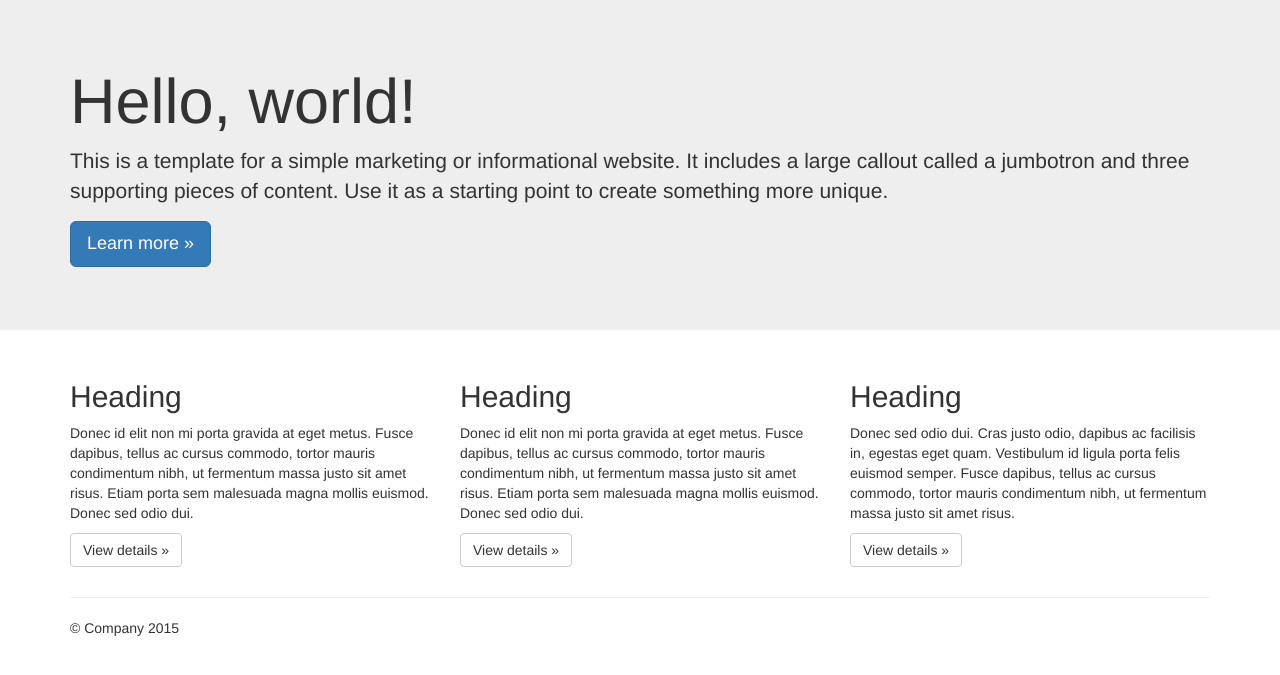
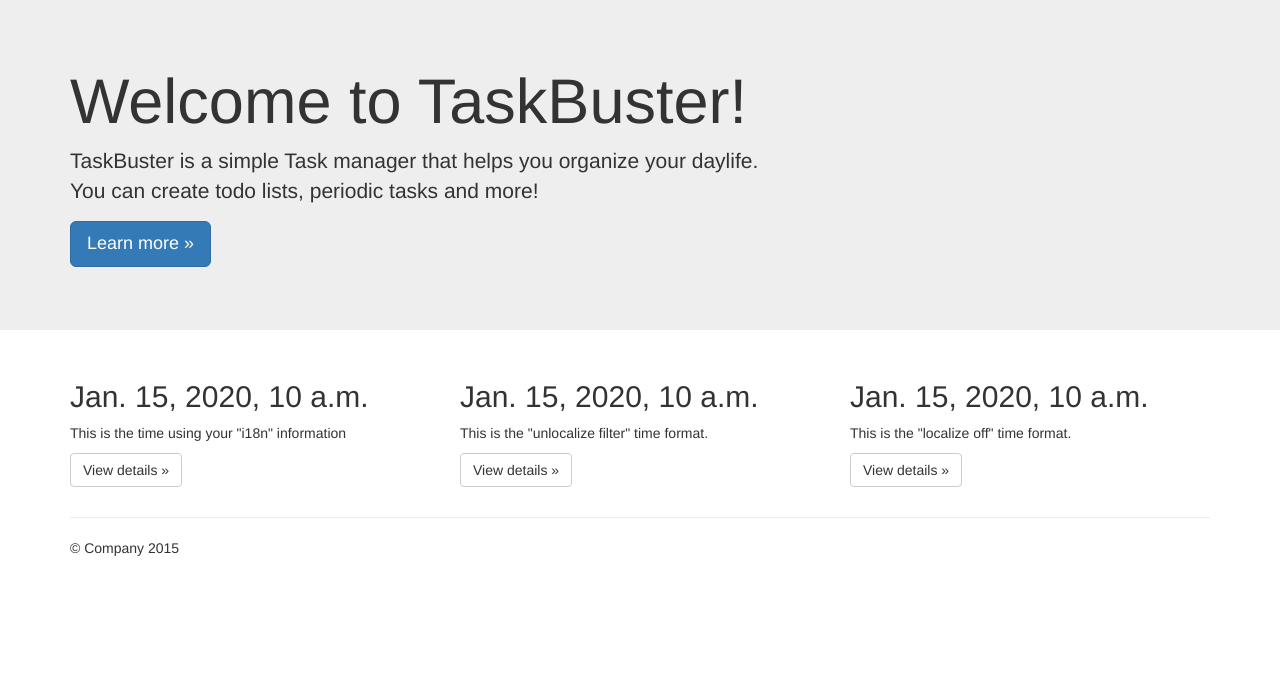
Before and after one commit to georstef/TutorialsBooksAndMore, a Django app: template django18/taskbuster/taskbuster/templates/taskbuster/index.html in a window 1280 px wide. Shown: the part 51-726 px from the top of the page. Run offline with Django 3.2, Linux system fonts and the light colour scheme; the template is opened without the code that fills it: most values are stand-ins (such as "Sample title", 1, 10 or a date in 2020); some libraries are stand-ins or nearby versions.

Commit message:
taskbuster (i18n)

```diff
--- a/django18/taskbuster/taskbuster/templates/taskbuster/index.html
+++ b/django18/taskbuster/taskbuster/templates/taskbuster/index.html
@@ -1,4 +1,6 @@
 {% extends "base.html" %}
+{% load i18n %}
+{% load l10n %}
 
 {% block head_title %}TaskBuster Django Tutorial{% endblock %}
 
@@ -6,9 +8,9 @@
     <!-- Main jumbotron for a primary marketing message or call to action -->
     <div class="jumbotron">
       <div class="container">
-        <h1>Hello, world!</h1>
-        <p>This is a template for a simple marketing or informational website. It includes a large callout called a jumbotron and three supporting pieces of content. Use it as a starting point to create something more unique.</p>
-        <p><a class="btn btn-primary btn-lg" href="#" role="button">Learn more &raquo;</a></p>
+        <h1>{% trans "Welcome to TaskBuster!"%}</h1>
+        <p>{% blocktrans %}TaskBuster is a simple Task manager that helps you organize your daylife. </br> You can create todo lists, periodic tasks and more!{% endblocktrans %}</p>
+        <p><a class="btn btn-primary btn-lg" href="#" role="button">{% trans "Learn more"%} &raquo;</a></p>
       </div>
     </div>
 
@@ -16,20 +18,20 @@
       <!-- Example row of columns -->
       <div class="row">
         <div class="col-md-4">
-          <h2>Heading</h2>
-          <p>Donec id elit non mi porta gravida at eget metus. Fusce dapibus, tellus ac cursus commodo, tortor mauris condimentum nibh, ut fermentum massa justo sit amet risus. Etiam porta sem malesuada magna mollis euismod. Donec sed odio dui. </p>
+          <h2 id="local-date">{{today}}</h2>
+          <p>This is the time using your "i18n" information</p>
           <p><a class="btn btn-default" href="#" role="button">View details &raquo;</a></p>
         </div>
         <div class="col-md-4">
-          <h2>Heading</h2>
-          <p>Donec id elit non mi porta gravida at eget metus. Fusce dapibus, tellus ac cursus commodo, tortor mauris condimentum nibh, ut fermentum massa justo sit amet risus. Etiam porta sem malesuada magna mollis euismod. Donec sed odio dui. </p>
+          <h2 id="non-local-date">{{today|unlocalize}}</h2>
+          <p>This is the "unlocalize filter" time format.</p>
+          <p><a class="btn btn-default" href="#" role="button">View details &raquo;</a></p>
+        </div>
+        <div class="col-md-4">
+          <h2 id="non-local-date">{% localize off %}{{today}}{% endlocalize %}</h2>
+          <p>This is the "localize off" time format.</p>
           <p><a class="btn btn-default" href="#" role="button">View details &raquo;</a></p>
        </div>
-        <div class="col-md-4">
-          <h2>Heading</h2>
-          <p>Donec sed odio dui. Cras justo odio, dapibus ac facilisis in, egestas eget quam. Vestibulum id ligula porta felis euismod semper. Fusce dapibus, tellus ac cursus commodo, tortor mauris condimentum nibh, ut fermentum massa justo sit amet risus.</p>
-          <p><a class="btn btn-default" href="#" role="button">View details &raquo;</a></p>
-        </div>
       </div>
 
       <hr>
--- a/django18/taskbuster/taskbuster/urls.py
+++ b/django18/taskbuster/taskbuster/urls.py
@@ -15,10 +15,16 @@ Including another URLconf
 """
 from django.conf.urls import include, url
 from django.contrib import admin
+from django.conf.urls.i18n import i18n_patterns
 from .views import home, home_files
 
+# this will "use" www.mysite.com
 urlpatterns = [
+    url(r'^(?P<filename>(robots.txt)|(humans.txt))$', home_files, name='home-files'),
+]
+
+# this is used for i18n and "opens" www.mysite.com/en/ or www.mysite.com/el/ instead of www.mysite.com
+urlpatterns += i18n_patterns(
     url(r'^$', home, name='home'),
-    url(r'^(?P<filename>(robots.txt)|(humans.txt))$', home_files, name='home-files'),
     url(r'^admin/', include(admin.site.urls)),
-]
+)
--- a/django18/taskbuster/taskbuster/views.py
+++ b/django18/taskbuster/taskbuster/views.py
@@ -1,7 +1,9 @@
+import datetime
 from django.shortcuts import render
 
 def home(request):
-    return render(request, "taskbuster/index.html", {})
+    today = datetime.date.today()
+    return render(request, "taskbuster/index.html", {'today':today})
 
 def home_files(request, filename):
     return render(request, "{0}".format(filename), {}, content_type="text/plain")
```
Also changed, not shown: django18/taskbuster/taskbuster/locale/el/LC_MESSAGES/translations.txt (added, +22 -0 lines), django18/taskbuster/taskbuster/settings/base.py (+12 -1 lines), django18/taskbuster/taskbuster/locale/el/LC_MESSAGES/django.po (added), 2 other files.
